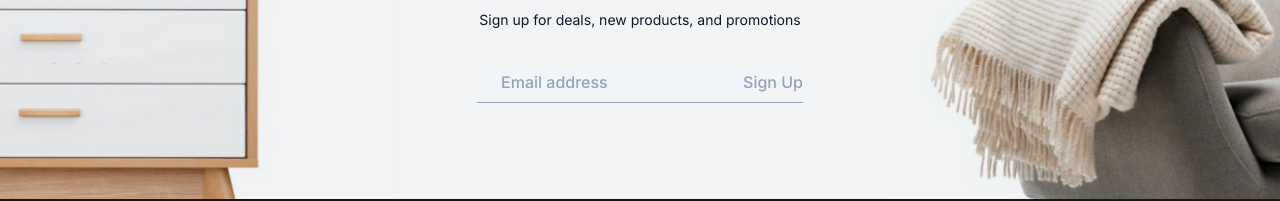
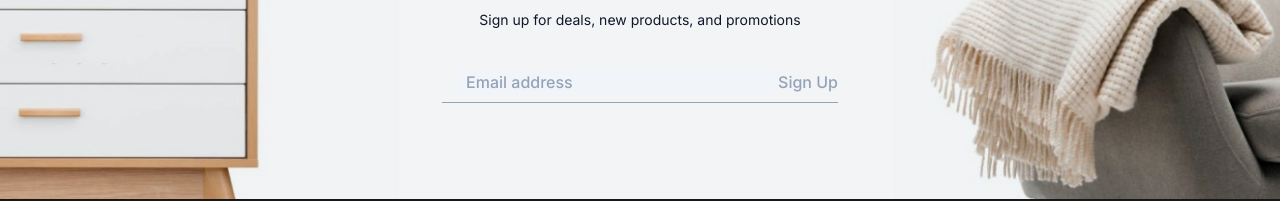
Before and after one commit to YourmixJNR/decorhub, a React (Create React App) app: page / in a window 1280 px wide. Shown: the part 3394-3595 px from the top of the page. Built offline with nearby package versions, Linux system fonts and the light colour scheme; some icons are missing; the HTML template or start-up script is replaced by a standard one.

Commit message:
fixed Newsletter component

```diff
--- a/src/components/newsletter/Newsletter.jsx
+++ b/src/components/newsletter/Newsletter.jsx
@@ -15,12 +15,13 @@ const Newsletter = () => {
           </p>
         </div>
 
+        <div className="px-8 xl:px-40">
           <div className="flex pb-2 justify-center items-center text-center border-b border-slate-400">
             <EmailIcon className="" />
             <input
               type="text"
               placeholder="Email address"
-            className=" bg-slate-100 placeholder-slate-400 font-inter text-base font-medium px-2 focus:outline-none"
+              className="w-[13rem] sm:w-[20rem] bg-slate-100 placeholder-slate-400 font-inter text-base font-medium px-2 focus:outline-none"
             />
             <span className="text-slate-400 font-inter text-base font-medium cursor-pointer">
               Sign Up
@@ -28,6 +29,7 @@ const Newsletter = () => {
           </div>
         </div>
       </div>
+    </div>
   );
 };
 
```
Lines whose indentation alone changed are shown as unchanged.
